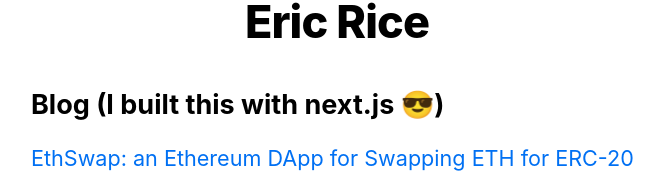
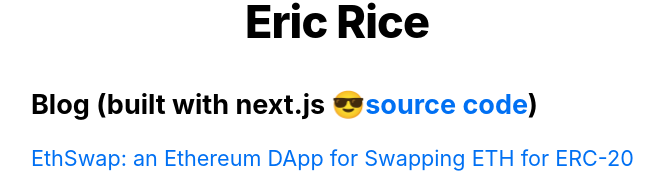
Before and after one commit to Zezima-sudo/nextJsSPA, a Next.js app: page / in a window 1280 px wide. Shown: the part 221-397 px from the top of the page, without its empty margins (303-967 px from the left). Built offline with nearby package versions, Linux system fonts and the light colour scheme.

Commit message:
new title

```diff
--- a/pages/index.tsx
+++ b/pages/index.tsx
@@ -33,7 +33,7 @@ export default function Home({ allPostsData }) {
       </Head>
       <section className={utilStyles.headingMd}></section>
       <section className={`${utilStyles.headingMd} ${utilStyles.padding1px}`}>
-        <h2 className={utilStyles.headingLg}>Blog (I built this with next.js 😎)</h2>
+        <h2 className={utilStyles.headingLg}>Blog (built with next.js 😎<a href="https://github.com/zezimaSudo/nextJsSPA">source code</a>)</h2>
         <ul className={utilStyles.list}>
 
           {allPostsData.map(({ id, date, title }) => (
```
